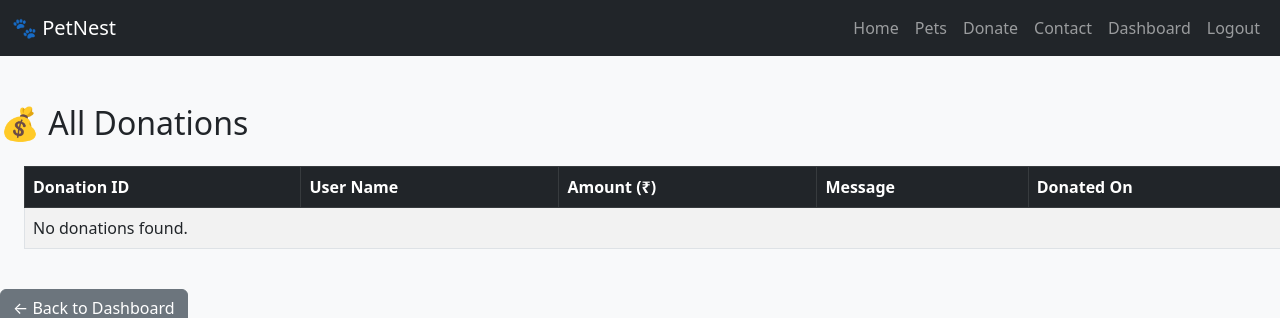
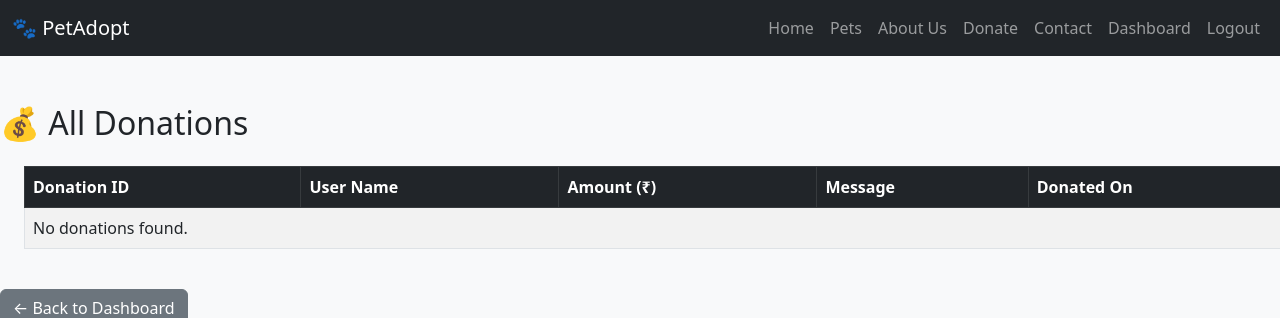
Before and after one commit to mkyjjk07/Pet_Adoption_System, a PHP site: page /admin_donations.php in a window 1280 px wide. Shown: the top 318 px of the page. Run offline with PHP 8.4, Linux system fonts and the light colour scheme; the visitor is signed in with stand-in values (Sample User, id 1); data that the repository does not hold is empty.

Commit message:
Update site layout: header, footer, navbar

```diff
--- a/includes/footer.php
+++ b/includes/footer.php
@@ -5,6 +5,7 @@
     <p class="mb-0">Follow us on
         <a href="#" class="text-white"><i class="fab fa-facebook-f mx-1"></i></a>
         <a href="#" class="text-white"><i class="fab fa-instagram mx-1"></i></a>
+        <a href="#" class="text-white"><i class="fab fa-twitter mx-1"></i></a>
 
     </p>
 </footer>
--- a/includes/header.php
+++ b/includes/header.php
@@ -1,5 +1,4 @@
 <?php
-session_start();
 include 'config.php';
 $name = $_SESSION['name'] ?? '';
 $role = $_SESSION['role'] ?? '';
--- a/includes/navbar.php
+++ b/includes/navbar.php
@@ -3,7 +3,7 @@ if (session_status() === PHP_SESSION_NONE) session_start();
 ?>
 <nav class="navbar navbar-expand-lg navbar-dark bg-dark">
   <div class="container-fluid">
-    <a class="navbar-brand" href="index.php">🐾 PetNest</a>
+    <a class="navbar-brand" href="index.php">🐾 PetAdopt</a>
     <button class="navbar-toggler" type="button" data-bs-toggle="collapse" data-bs-target="#mainNav">
       <span class="navbar-toggler-icon"></span>
     </button>
@@ -11,6 +11,7 @@ if (session_status() === PHP_SESSION_NONE) session_start();
       <ul class="navbar-nav ms-auto">
         <li class="nav-item"><a class="nav-link" href="index.php">Home</a></li>
         <li class="nav-item"><a class="nav-link" href="view_pets.php">Pets</a></li>
+        <li class="nav-item"><a class="nav-link" href="about_us.php">About Us</a></li>
         <li class="nav-item"><a class="nav-link" href="donate.php">Donate</a></li>
         <li class="nav-item"><a class="nav-link" href="contact.php">Contact</a></li>
 
```
